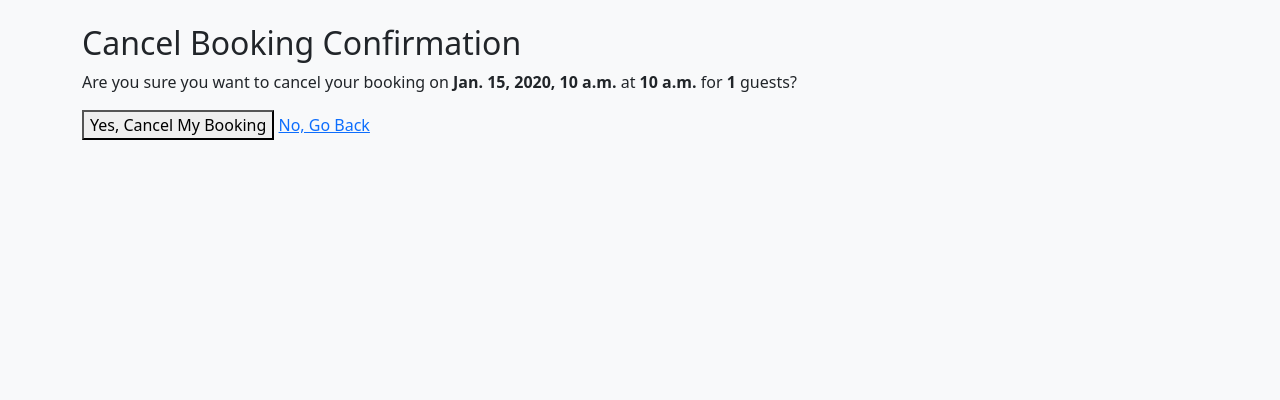
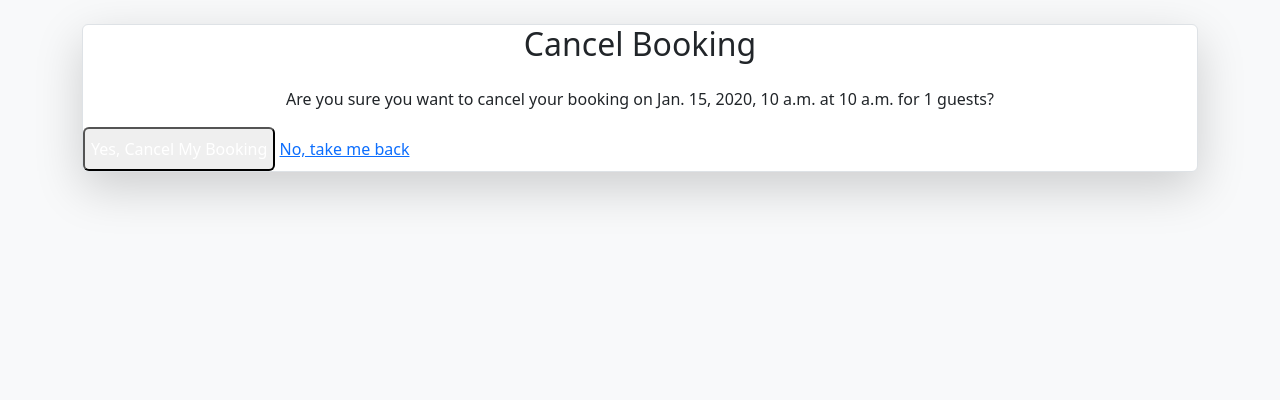
Before and after one commit to Vinsengi/restaurant-booking-app, a Django app: template bookings/templates/bookings/cancel_confirm.html in a window 1280 px wide. Shown: the part 56-456 px from the top of the page. Run offline with Django 5.2, Linux system fonts and the light colour scheme; the template is opened without the code that fills it: values that come from a table or form of the project are taken from there, others are empty; tables that the repository leaves empty hold one stand-in row (values such as "Sample post").

Commit message:
style cancel confirm page

```diff
--- a/bookings/templates/bookings/cancel_confirm.html
+++ b/bookings/templates/bookings/cancel_confirm.html
@@ -2,16 +2,26 @@
 {% block title %}Cancel Booking{% endblock %}
 
 {% block content %}
+<div class="card shadow-lg rounded-lg p-6 max-w-xl mx-auto mt-10 border border-red-200 bg-white">
+    <h2 class="text-2xl font-bold text-red-600 mb-4 text-center">Cancel Booking</h2>
 
-<h2>Cancel Booking Confirmation</h2>
-  <p>Are you sure you want to cancel your booking on
-     <strong>{{ booking.booking_date }}</strong> at
-     <strong>{{ booking.booking_time }}</strong> for
-     <strong>{{ booking.number_of_guests }}</strong> guests?</p>
+    <p class="text-gray-700 mb-6 text-center">
+        Are you sure you want to cancel your booking on
+        <span class="font-semibold">{{ booking.booking_date }}</span> at
+        <span class="font-semibold">{{ booking.booking_time }}</span> for
+        <span class="font-semibold">{{ booking.number_of_guests }}</span> guests?
+    </p>
 
-  <form method="post">
-    {% csrf_token %}
-    <button type="submit">Yes, Cancel My Booking</button>
-    <a href="{% url 'home' %}">No, Go Back</a>
-  </form>
+    <form method="post" class="flex flex-col items-center space-y-4">
+        {% csrf_token %}
+        <button type="submit"
+            class="bg-red-600 text-white px-6 py-2 rounded hover:bg-red-700 transition duration-300">
+            Yes, Cancel My Booking
+        </button>
+        <a href="{% url 'home' %}"
+           class="text-sm text-gray-500 hover:text-gray-700 underline">
+            No, take me back
+        </a>
+    </form>
+</div>
 {% endblock %}
```
